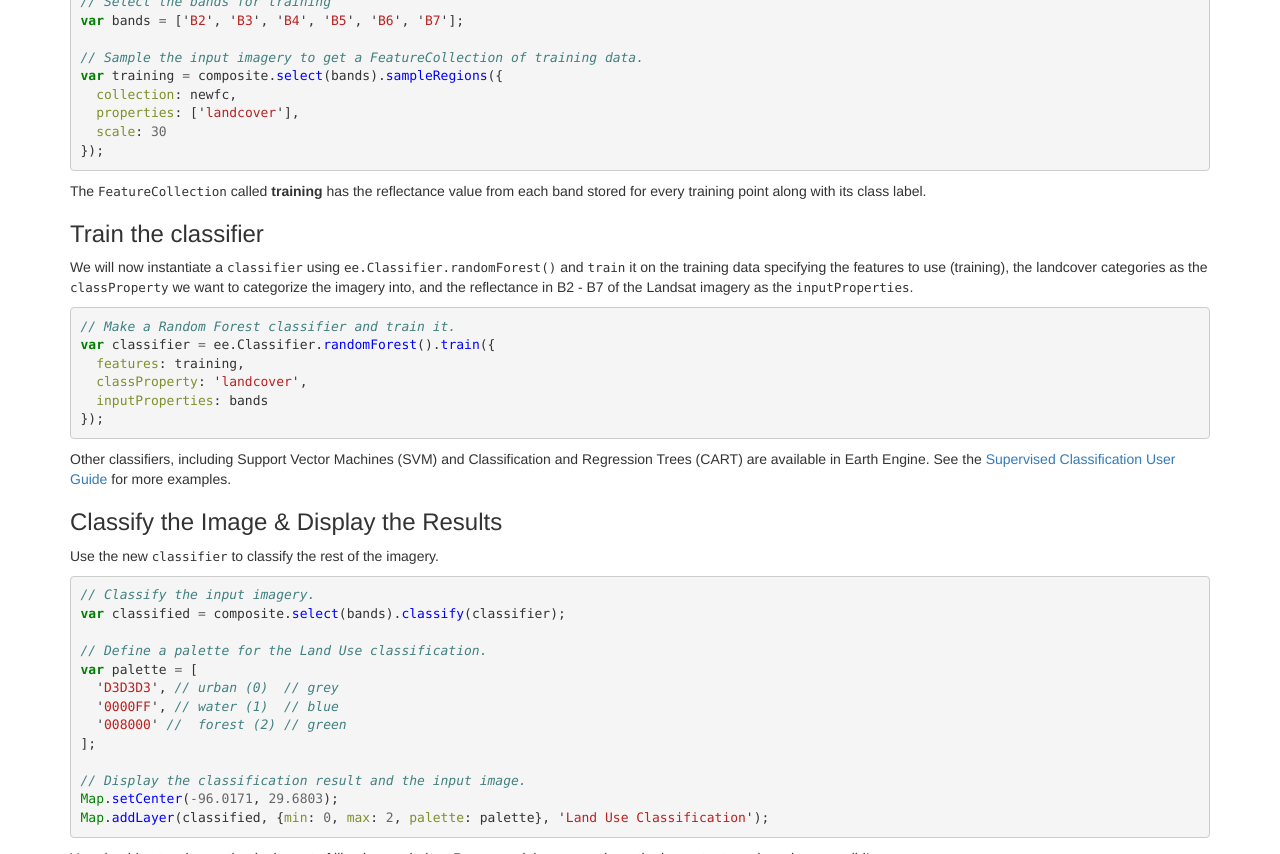
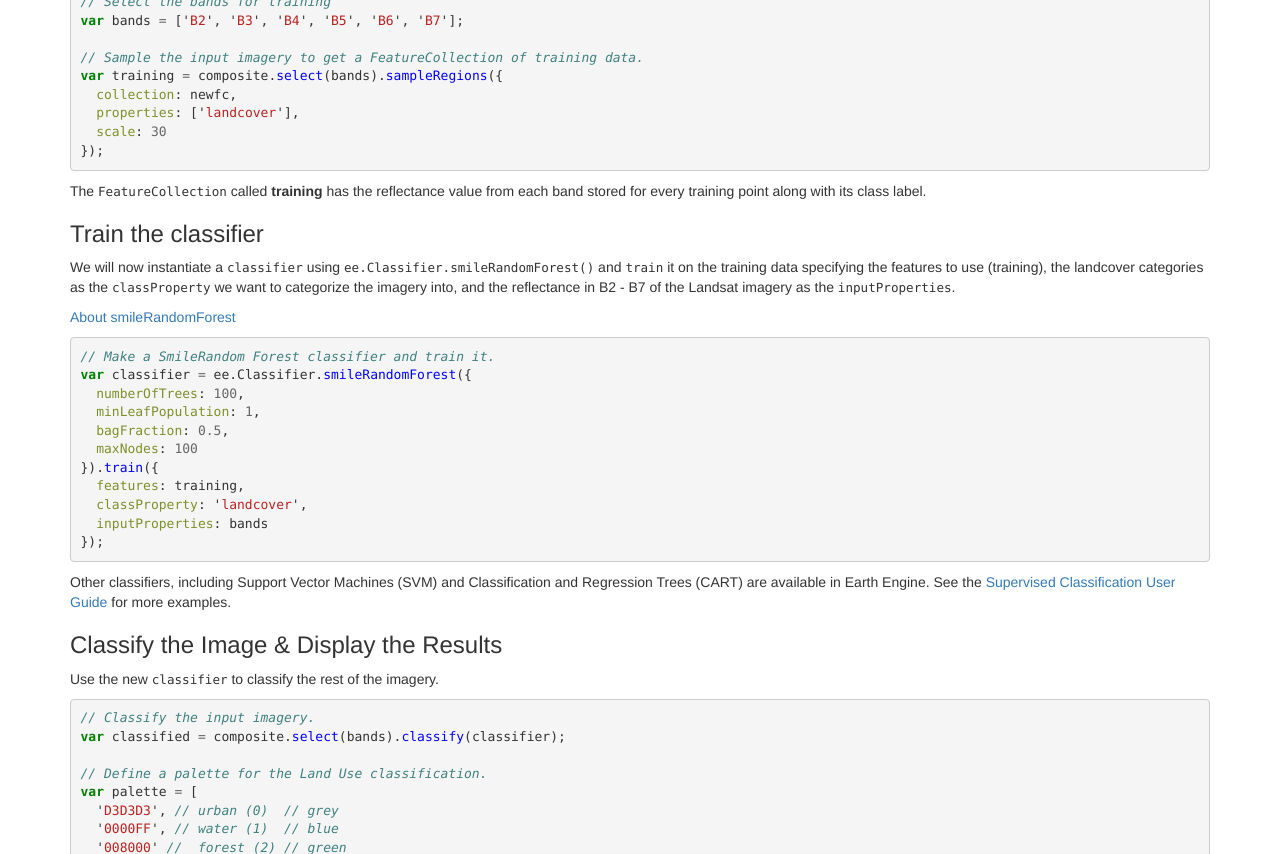
Before and after one commit to geohackweek/GoogleEarthEngine, a Jekyll site: the page built from _episodes/05-classify-imagery.md, in a window 1280 px wide and 900 px high, scrolled down 2450 px, cut to the strip 0-854 px from the top of the window. Built offline with Jekyll 4.4.1, drawn with Linux system fonts in a browser that asks for light colours; some of the changed text lies outside the part shown.

Commit message:
Updating randomForest to smileRandomForest based on https://groups.google.com/g/google-earthengine-announce/c/rCu4FP_Cn08/m/DqC192X9BAAJ

```diff
--- a/_episodes/05-classify-imagery.md
+++ b/_episodes/05-classify-imagery.md
@@ -27,7 +27,7 @@ Google Earth Engine provides users with the opportunity to conduct many advanced
 The purpose is to get a classified map of land cover in an area of interest. We will examine Landsat imagery and manually identify a set of training points for three classes (water, forest, urban). We will then use those training points to train a classifier. The classifier will be used to classify the rest of the Landsat image into those three categories. We can then assess the accuracy of our classification using `classifier.confusionMatrix()`.
 
 Link to full code we used in this session:
-[https://code.earthengine.google.com/84027208bf2a94e77b5f14075fc5a938](https://code.earthengine.google.com/84027208bf2a94e77b5f14075fc5a938)
+[https://code.earthengine.google.com/82d2ce3f4927e6894969dc1e0e264d71](https://code.earthengine.google.com/82d2ce3f4927e6894969dc1e0e264d71)
 
 
 *Adapted from the [Earth Engine 201 Intermediate workshop](https://developers.google.com/earth-engine/classification)*
@@ -108,11 +108,18 @@ var training = composite.select(bands).sampleRegions({
 The `FeatureCollection` called **training** has the reflectance value from each band stored for every training point along with its class label.
 
 ### Train the classifier
-We will now instantiate a `classifier` using `ee.Classifier.randomForest()` and `train` it on the training data specifying the features to use (training), the landcover categories as the `classProperty` we want to categorize the imagery into, and the reflectance in B2 - B7 of the Landsat imagery as the `inputProperties`.
+We will now instantiate a `classifier` using `ee.Classifier.smileRandomForest()` and `train` it on the training data specifying the features to use (training), the landcover categories as the `classProperty` we want to categorize the imagery into, and the reflectance in B2 - B7 of the Landsat imagery as the `inputProperties`.
+
+[About smileRandomForest](https://developers.google.com/earth-engine/apidocs/ee-classifier-smilerandomforest)
 
 {% highlight javascript %}
-// Make a Random Forest classifier and train it.
-var classifier = ee.Classifier.randomForest().train({
+// Make a SmileRandom Forest classifier and train it.
+var classifier = ee.Classifier.smileRandomForest({
+  numberOfTrees: 100,
+  minLeafPopulation: 1,
+  bagFraction: 0.5,
+  maxNodes: 100
+}).train({
   features: training,
   classProperty: 'landcover',
   inputProperties: bands
```
